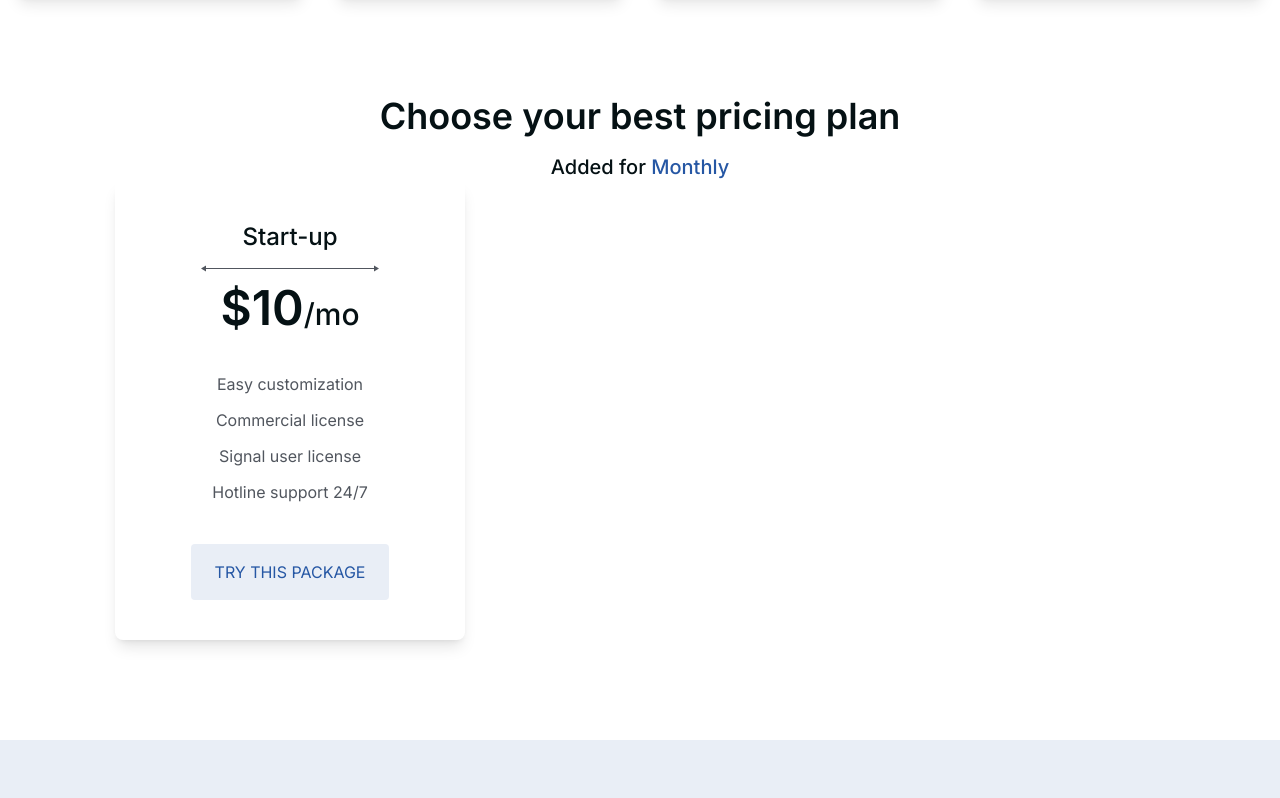
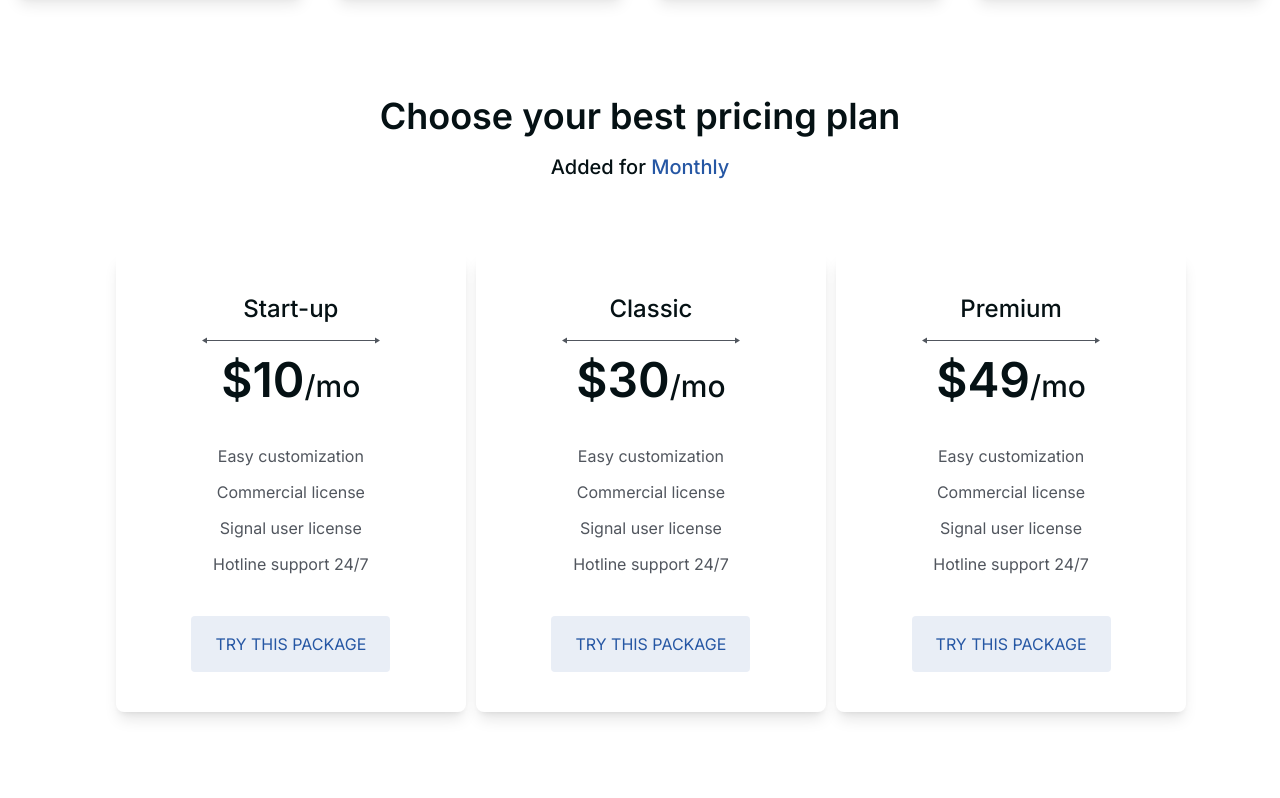
Before and after one commit to Chris-Error-404/Codext, a website: page public/index.html in a window 1280 px wide. Shown: the part 1456-2254 px from the top of the page. Drawn offline with nearby package versions, Linux system fonts and the light colour scheme.

Commit message:
pricing done

```diff
--- a/public/index.html
+++ b/public/index.html
@@ -64,7 +64,7 @@
 <section class="mt-25 mb-25">
     <div class="container mx-auto px-4 max-w-[1400px] flex flex-col items-center justify-center gap-8 md:gap-18">
         <h2 class="text-center text-[1.8rem] md:text-4xl font-semibold leading-[1.1]">We Provide the best features<br>for customers</h2>
-        <div class="grid md:grid-cols-4 items-center gap-8">
+        <div class="grid md:grid-cols-4 items-center justify-center w-[84%] md:w-[100%] gap-8">
 
             <!--card/-->
             <div class="group px-4 py-10 flex flex-col items-center justify-center shadow-lg rounded-lg max-w-[100%]">
@@ -128,18 +128,55 @@
 
 
 <section class="mt-25 mb-25">
-        <div class="container mx-auto px-4 max-w-[1400px] flex flex-col items-center justify-center ">
+        <div class="container mx-auto px-4 max-w-[1400px] flex flex-col items-center justify-center gap-8 md:gap-18">
+        <div>
         <h2 class="text-center text-[1.8rem] md:text-4xl font-semibold leading-[1.1]">Choose your best pricing plan</h2>
         <h4 class="mt-4 text-xl text-center font-medium">Added for <span class="text-[var(--blue)]">Monthly</span></h4>
+        </div>
 
-        <div class="grid grid-cols-3 w-fulll items-center justify-between">
+        <div class="grid md:grid-cols-3 items-center justify-center w-[84%] gap-8">
 
-            <div class="relative grid-cols-1 group px-8 py-10 flex flex-col gap-10 items-center justify-center shadow-lg rounded-lg max-w-[100%] min-w-[350px] overflow-hidden price-card">
+            <!--price card/-->
+            <div class="relative grid-cols-1 group px-8 py-10 flex flex-col gap-10 items-center justify-center shadow-lg rounded-lg w-[100%] md:max-w-[80%] min-w-[350px] overflow-hidden price-card">
                 <img src="./img/abstract/price_card_top_svg.svg" alt="" class="absolute top-0 left-0 w-full h-0 object-cover z-[-1] transition-[height] duration-300 ease-in-out group-hover:h-[185px]">
                 <div class="flex flex-col items-center justify-center gap-3">
                     <h4 class="text-2xl text-center text-[var(--gray)] font-medium duration-400 ease-in-out transition-all price-header">Start-up</h4>
-                    <img src="./img/abstract/price_card_line_blk.svg" alt="" class="price-line">
+                    <img src="./img/abstract/price_card_line_blk.svg" alt="" class="price-line duration-400 ease-in-out transition-all">
                     <h4 class="text-3xl font-medium duration-400 ease-in-out transition-all price-header"><span class = "text-5xl font-semibold">$10</span>/<span>mo</span></h4>
+                </div>
+                <ul class="space-y-3 bg-transparent">
+                    <li class="text-base text-[var(--gray)] text-center">Easy customization</li>
+                    <li class="text-base text-[var(--gray)] text-center">Commercial license</li>
+                    <li class="text-base text-[var(--gray)] text-center">Signal user license</li>
+                    <li class="text-base text-[var(--gray)] text-center">Hotline support 24/7</li>
+                </ul>
+                <a href="#" class="w-fit text-base duration-200 hover:bg-[var(--blue)] px-6 py-4 rounded-sm hover:text-[var(--white)] text-[var(--blue)] bg-[var(--light-blue)]">TRY THIS PACKAGE</a>
+            </div>
+
+            <!--price card/-->
+            <div class="relative grid-cols-1 group px-8 py-10 flex flex-col gap-10 items-center justify-center shadow-lg rounded-lg w-[100%] md:max-w-[80%] min-w-[350px] overflow-hidden price-card">
+                <img src="./img/abstract/price_card_top_svg.svg" alt="" class="absolute top-0 left-0 w-full h-0 object-cover z-[-1] transition-[height] duration-300 ease-in-out group-hover:h-[185px]">
+                <div class="flex flex-col items-center justify-center gap-3">
+                    <h4 class="text-2xl text-center text-[var(--gray)] font-medium duration-400 ease-in-out transition-all price-header">Classic</h4>
+                    <img src="./img/abstract/price_card_line_blk.svg" alt="" class="price-line duration-400 ease-in-out transition-all">
+                    <h4 class="text-3xl font-medium duration-400 ease-in-out transition-all price-header"><span class = "text-5xl font-semibold">$30</span>/<span>mo</span></h4>
+                </div>
+                <ul class="space-y-3 bg-transparent">
+                    <li class="text-base text-[var(--gray)] text-center">Easy customization</li>
+                    <li class="text-base text-[var(--gray)] text-center">Commercial license</li>
+                    <li class="text-base text-[var(--gray)] text-center">Signal user license</li>
+                    <li class="text-base text-[var(--gray)] text-center">Hotline support 24/7</li>
+                </ul>
+                <a href="#" class="w-fit text-base duration-200 hover:bg-[var(--blue)] px-6 py-4 rounded-sm hover:text-[var(--white)] text-[var(--blue)] bg-[var(--light-blue)]">TRY THIS PACKAGE</a>
+            </div>
+
+            <!--price card/-->
+            <div class="relative grid-cols-1 group px-8 py-10 flex flex-col gap-10 items-center justify-center shadow-lg rounded-lg w-[100%] md:max-w-[80%] min-w-[350px] overflow-hidden price-card">
+                <img src="./img/abstract/price_card_top_svg.svg" alt="" class="absolute top-0 left-0 w-full h-0 object-cover z-[-1] transition-[height] duration-300 ease-in-out group-hover:h-[185px]">
+                <div class="flex flex-col items-center justify-center gap-3">
+                    <h4 class="text-2xl text-center text-[var(--gray)] font-medium duration-400 ease-in-out transition-all price-header">Premium</h4>
+                    <img src="./img/abstract/price_card_line_blk.svg" alt="" class="price-line duration-400 ease-in-out transition-all">
+                    <h4 class="text-3xl font-medium duration-400 ease-in-out transition-all price-header"><span class = "text-5xl font-semibold">$49</span>/<span>mo</span></h4>
                 </div>
                 <ul class="space-y-3 bg-transparent">
                     <li class="text-base text-[var(--gray)] text-center">Easy customization</li>
--- a/src/input.css
+++ b/src/input.css
@@ -63,7 +63,7 @@ ul,li {
     color: var(--blue);
 }
 
-/* features */
+/* priceing */
 .price-card:hover h4.price-header{
     color: var(--white);
 }
@@ -71,6 +71,16 @@ ul,li {
 .price-card:hover img.price-line{
     filter: invert(1) brightness(2);
 
+}
+@media (max-width:1024px){
+    .price-card:hover h4.price-header{
+    color: var(--black);
+    }
+
+    .price-card:hover img.price-line{
+        filter: none;
+
+    }
 }
 
 /* HAMBURGER MENU */
```
Also changed, not shown: public/css/output.css.
